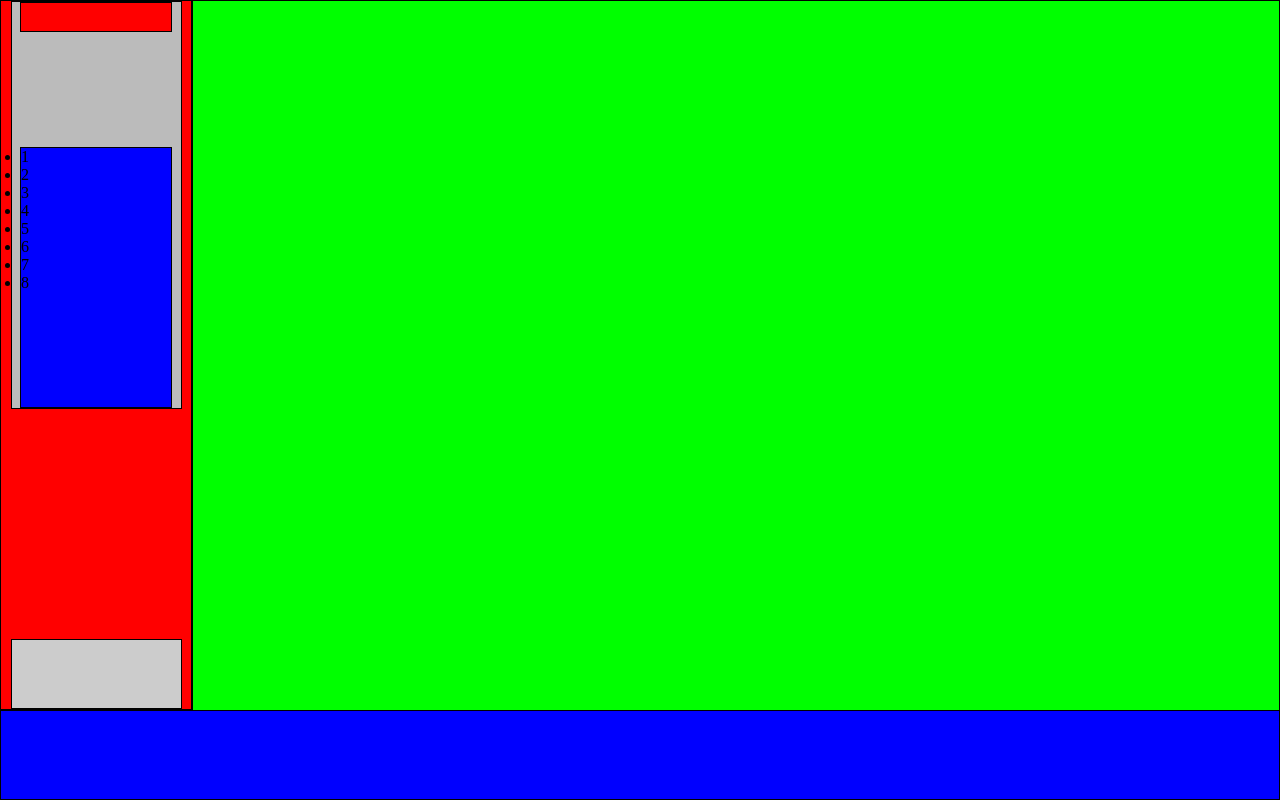
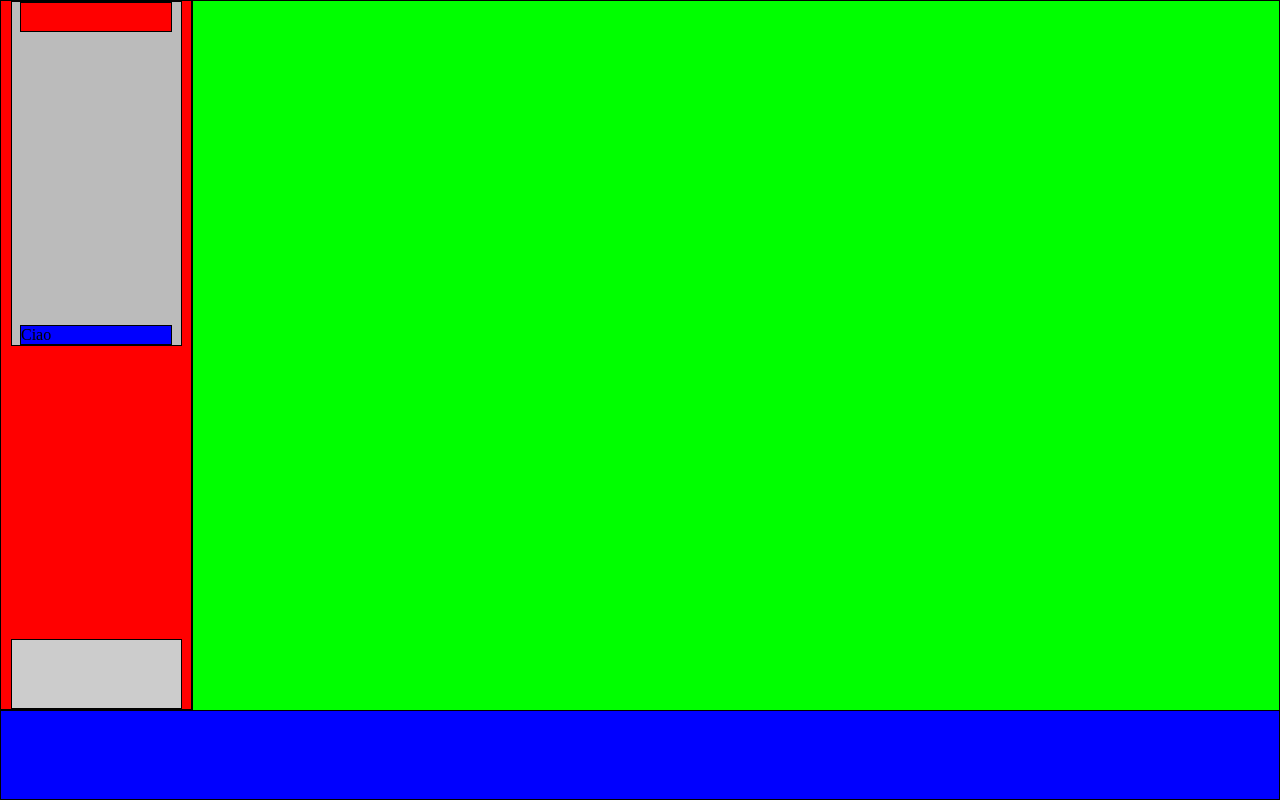
Before and after one commit to AlexAsole/html-css-spotifyweb, a plain HTML site: page index.html in a window 1280 px wide. Drawn offline with Linux system fonts and the light colour scheme.

Commit message:
continuo esperimento 3

```diff
--- a/css/style.css
+++ b/css/style.css
@@ -26,6 +26,7 @@
   height: calc(100% - 90px);
   border: 1px solid #000;
   background-color: #f00;
+  overflow-y: hidden;
 }
 .aa-content{
   width: 85%;
@@ -64,9 +65,14 @@
   margin: 0 auto;
 }
 .aa-list{
+  max-height: 300px;
   width: 90%;
   margin: 0 auto;
   background: #00f;
   border: 1px solid #000;
-  overflow-y: 0;
+  overflow-y: auto;
+  align-self: flex-end;
 }
+ul{
+  list-style: none;
+}
--- a/index.html
+++ b/index.html
@@ -18,14 +18,10 @@
         </div>
         <div class="aa-list">
           <ul>
-              <li>1</li>
-              <li>2</li>
-              <li>3</li>
-              <li>4</li>
-              <li>5</li>
-              <li>6</li>
-              <li>7</li>
-              <li>8</li>
+            <li>Ciao</li>
+
+
+
           </ul>
         </div>
       </div>
```
Lines whose indentation alone changed are shown as unchanged.
